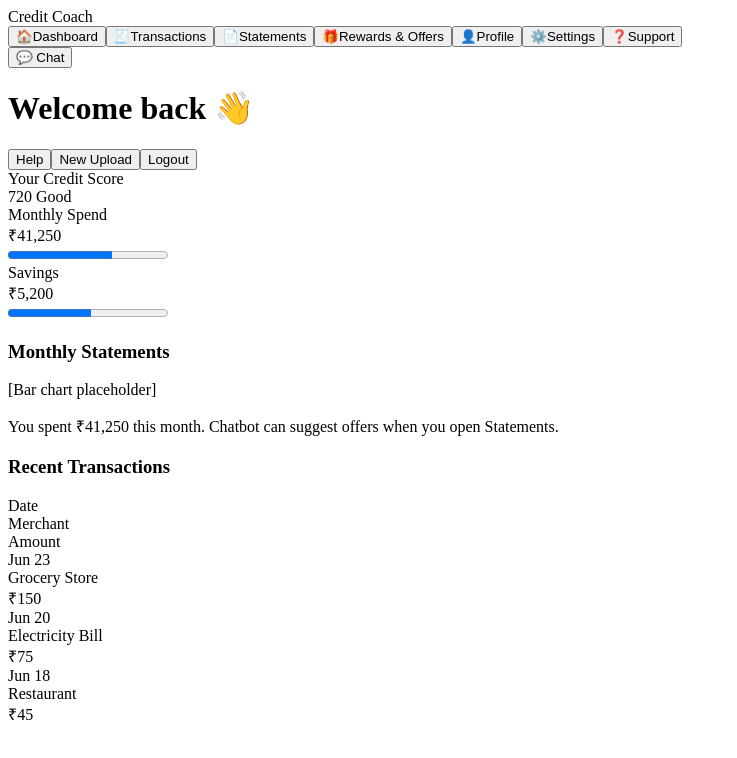
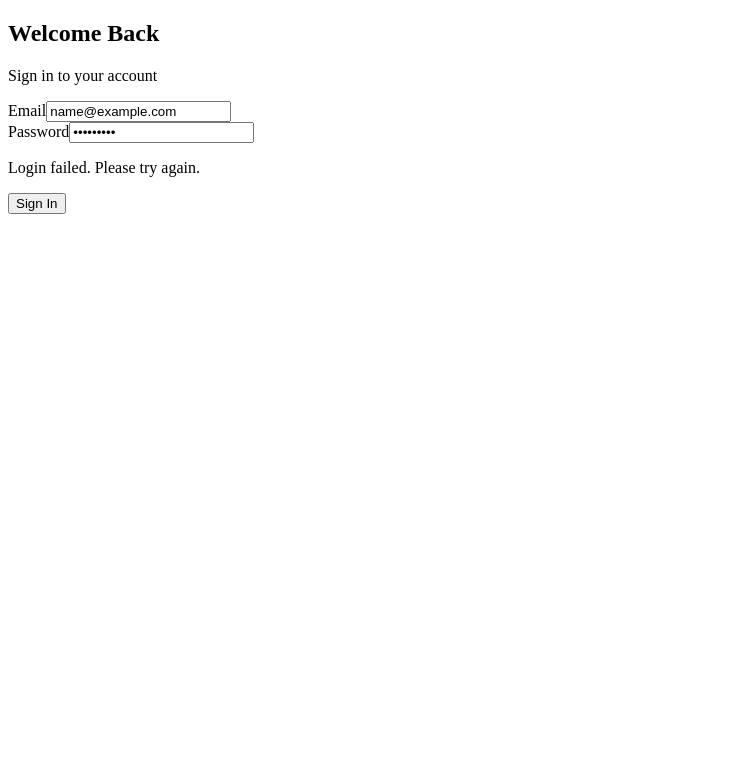
Before and after one commit to aarthielangovanaws/credit-analyzer, a React (Vite) app: page / in a window 1280 px wide. Both pictures are taken after typing "name@example.com", "Sample123" into the empty fields and a click on the button "Sign In". Shown: the top 758 px of the page, without its empty margins (0-737 px from the left). Built offline with nearby package versions, Linux system fonts and the light colour scheme; no server answers; the HTML template or start-up script is replaced by a standard one.

Commit message:
Update Login.jsx

```diff
--- a/src/pages/Login.jsx
+++ b/src/pages/Login.jsx
@@ -3,11 +3,44 @@ import React, { useState } from "react";
 export default function Login({ onLogin }) {
   const [email, setEmail] = useState("");
   const [password, setPassword] = useState("");
+  const [loading, setLoading] = useState(false);
+  const [error, setError] = useState("");
 
-  function handleSubmit(e) {
+  async function handleSubmit(e) {
     e.preventDefault();
-    if (email && password) {
-      onLogin();
+    setError("");
+    setLoading(true);
+
+    try {
+      const res = await fetch("https://wad3lzse8k.execute-api.us-east-1.amazonaws.com/default/credit-analyzer-yoda/login", {
+        method: "POST",
+        headers: {
+          "Content-Type": "application/json",
+        },
+        body: JSON.stringify({ email, password }),
+      });
+
+      if (!res.ok) {
+        throw new Error("Network error");
+      }
+
+      const data = await res.json(); // expecting { success: true/false }
+
+      if (data.success) {
+        // Store what you already have locally
+        localStorage.setItem(
+          "user",
+          JSON.stringify({ email }) // password not stored for security
+        );
+
+        onLogin({ email }); // pass to parent
+      } else {
+        setError("Invalid email or password");
+      }
+    } catch (err) {
+      setError("Login failed. Please try again.");
+    } finally {
+      setLoading(false);
     }
   }
 
@@ -46,9 +79,12 @@ export default function Login({ onLogin }) {
             />
           </div>
 
+          {/* Error */}
+          {error && <p className="text-red-500 text-sm">{error}</p>}
+
           {/* Submit */}
-          <button type="submit" className="btn primary w-full">
-            Sign In
+          <button type="submit" className="btn primary w-full" disabled={loading}>
+            {loading ? "Signing in..." : "Sign In"}
           </button>
         </form>
       </div>
```
